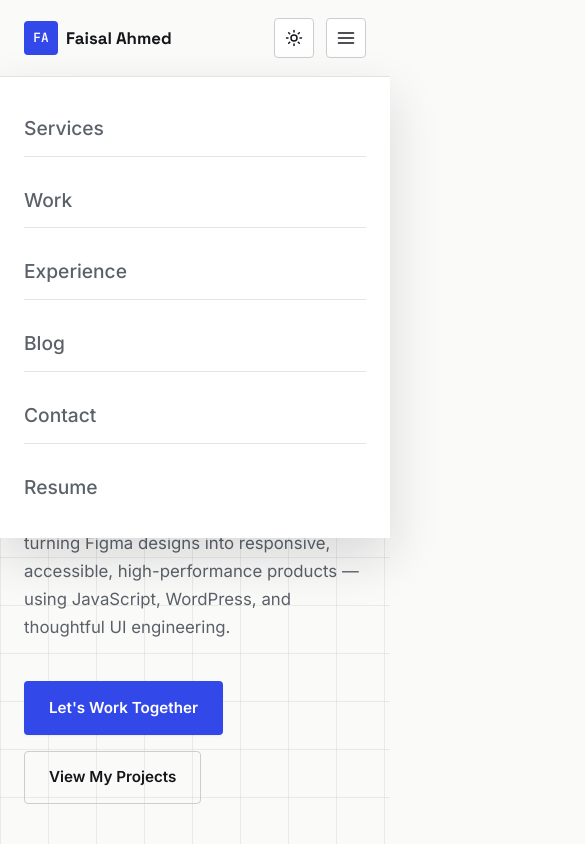
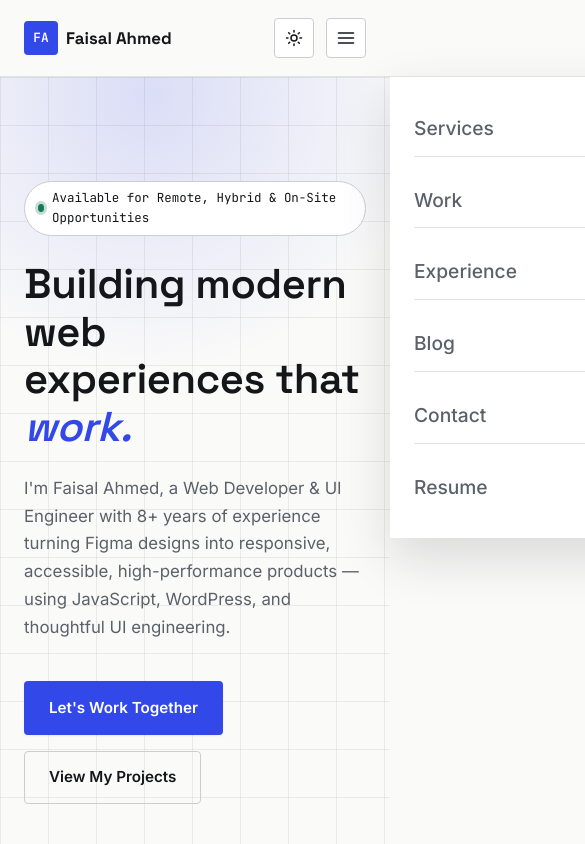
Before and after one commit to faaiisal/faaiisal.github.io, a Next.js app: page / in a window 390 px wide. Shown: the top 844 px of the page, 585 px wide, since content can reach past the window. Built offline with nearby package versions, Linux system fonts and the light colour scheme.

Commit message:
Fix/Responisve CSS Issues

```diff
--- a/app/globals.css
+++ b/app/globals.css
@@ -524,7 +524,7 @@ h3.card-title {
     align-items: flex-start;
     padding: var(--space-5);
     gap: var(--space-4);
-    transform: translate(0, 0) !important;
+    transform: translateX(100%);
     transition: transform var(--transition-slow);
     overflow-y: auto;
     -webkit-overflow-scrolling: touch;
```
